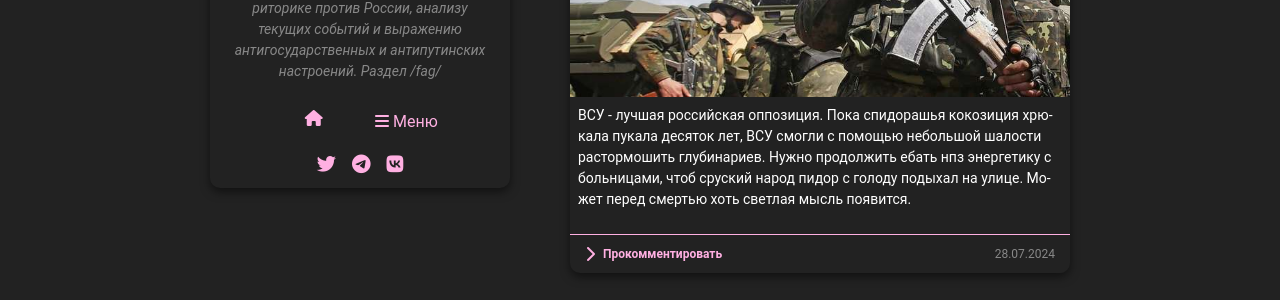
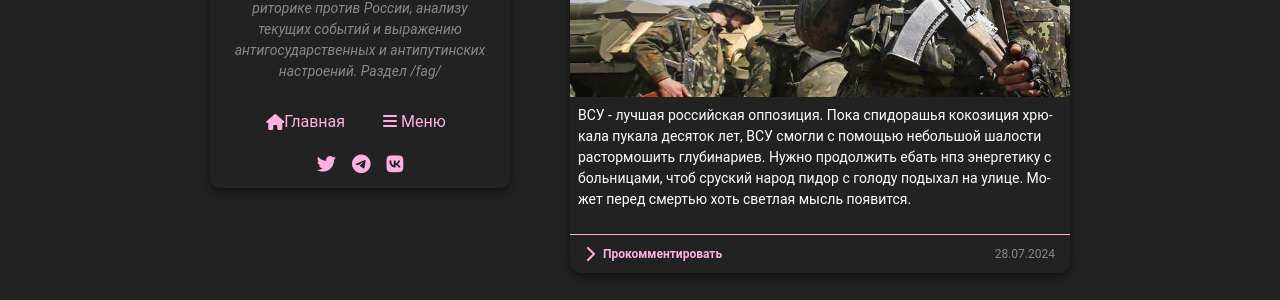
Before and after one commit to chervepedia/chervepedia.github.io, a Jekyll site: the page built from index.html, in a window 1280 px wide. Shown: the part 334-634 px from the top of the page. Built offline with Jekyll 4.4.1, drawn with Linux system fonts in a browser that asks for light colours; a script that is not in the unit is left out; the list of posts is cut into pages by our own code; comment, search, counter and statistics services are not loaded.

Commit message:
Update default.html

```diff
--- a/_layouts/default.html
+++ b/_layouts/default.html
@@ -43,7 +43,7 @@
 <!-- Yandex.Metrika counter -->
 <script type="text/javascript" >
    (function(m,e,t,r,i,k,a){m[i]=m[i]||function(){(m[i].a=m[i].a||[]).push(arguments)};
-   m[i].l=1*new Date();
+   m[i.l]=1*new Date();
    for (var j = 0; j < document.scripts.length; j++) {if (document.scripts[j].src === r) { return; }}
    k=e.createElement(t),a=e.getElementsByTagName(t)[0],k.async=1,k.src=r,a.parentNode.insertBefore(k,a)})
    (window, document, "script", "https://mc.yandex.ru/metrika/tag.js", "ym");
@@ -56,8 +56,6 @@
 </script>
 <noscript><div><img src="https://mc.yandex.ru/watch/97892425" style="position:absolute; left:-9999px;" alt="" /></div></noscript>
 <!-- /Yandex.Metrika counter -->
-
-
 
   <link href="https://cdn.jsdelivr.net/npm/bootstrap@5.3.0/dist/css/bootstrap.min.css" rel="stylesheet">
   <link href="https://cdnjs.cloudflare.com/ajax/libs/font-awesome/6.0.0-beta3/css/all.min.css" rel="stylesheet">
@@ -106,10 +104,12 @@
             {% else %}
               <div class="menu-item">
                 <a href="{{ item.url }}" class="menu-link {{ 'menu-only-icon' if item.title == 'Главная' or item.title == 'Меню' }}">
-                  {% if item.icon %}
-                    <i class="fas {{ item.icon }}"></i>
-                  {% endif %}
-                  {% if item.title != "Главная" and item.title != "Меню" %}
+                  {% if item.title == 'Меню' %}
+                    <i class="fas fa-bars"></i>
+                  {% else %}
+                    {% if item.icon %}
+                      <i class="fas {{ item.icon }}"></i>
+                    {% endif %}
                     {{ item.title }}
                   {% endif %}
                 </a>
@@ -184,9 +184,8 @@
     </div>
   </div>
 
-<div class="back-to-top">
-    <i class="fas fa-chevron-up"></i>
-  </div>
+  <div class="back-to-top">
+    <i class="fas fa-chevron-up"></i> </div>
 
   <script src="https://cdnjs.cloudflare.com/ajax/libs/color-thief/2.3.2/color-thief.umd.js"></script>
   <script src="https://code.jquery.com/jquery-3.6.0.min.js"></script>
```
